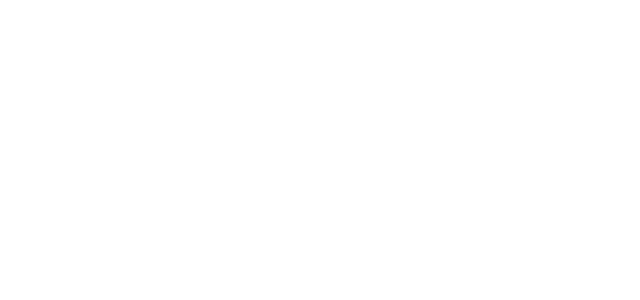
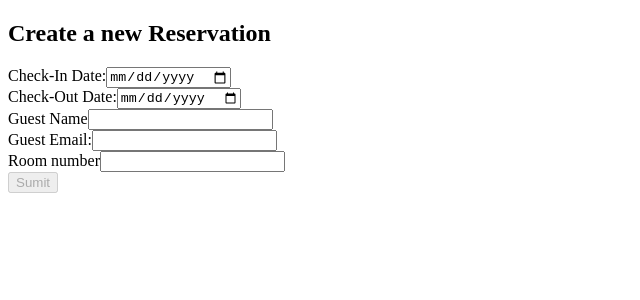
Before and after one commit to eelok/hotel-app-angular, an Angular app: page /edit/1 in a window 1280 px wide. Before the commit this address led to /. Shown: the top 300 px of the page, without its empty margins (0-640 px from the left). Built offline with nearby package versions, Linux system fonts and the light colour scheme.

Commit message:
add update reservation

```diff
--- a/src/app/app-routing.module.ts
+++ b/src/app/app-routing.module.ts
@@ -8,6 +8,7 @@
   { path: '', component: HomeComponent },
   { path: 'new', component: ReservationFormComponent },
   { path: 'list', component: ReservationListComponent },
+  { path: 'edit/:id', component: ReservationFormComponent },
 ];
 
 @NgModule({
--- a/src/app/reservation-form/reservation-form.component.ts
+++ b/src/app/reservation-form/reservation-form.component.ts
@@ -1,7 +1,7 @@
 import { Component, OnInit } from '@angular/core';
 import { FormBuilder, FormGroup, Validators } from '@angular/forms';
 import { ReservationService } from '../reservation/reservation.service';
-import { Router } from '@angular/router';
+import { Router, ActivatedRoute } from '@angular/router';
 
 @Component({
   selector: 'app-reservation-form',
@@ -14,7 +14,8 @@
   constructor(
     private formBuilder: FormBuilder,
     private reservationService: ReservationService,
-    private router: Router
+    private router: Router,
+    private activatedRoute: ActivatedRoute
   ) {}
 
   ngOnInit(): void {
@@ -25,12 +26,32 @@
       guestEmail: ['', [Validators.required, Validators.email]],
       roomNumber: ['', [Validators.required, Validators.min(1)]],
     });
+
+    let id = this.activatedRoute.snapshot.paramMap.get('id');
+
+    if (id) {
+      let reservation = this.reservationService.getReservation(id);
+
+      if (reservation) {
+        this.reservationForm.patchValue(reservation!);
+      }
+    }
   }
 
   submitReservation() {
     if (this.reservationForm.valid) {
       let newReservation = this.reservationForm.value;
-      this.reservationService.createReservation(newReservation);
+
+      let id = this.activatedRoute.snapshot.paramMap.get('id');
+
+      if (!id) {
+        console.log('VALUE: ', this.reservationForm.value);
+        console.log('NEW RESERVATION:', newReservation);
+        this.reservationService.createReservation(newReservation);
+      } else {
+        this.reservationService.updateReservation(id, newReservation);
+      }
+
       this.router.navigate(['/list']);
     }
   }
--- a/src/app/reservation-list/reservation-list.component.html
+++ b/src/app/reservation-list/reservation-list.component.html
@@ -7,7 +7,7 @@
             Guest Email: {{reservation.guestEmail}} <br>
             Room Number: {{reservation.roomNumber}} <br>
             <button (click)="deleteReservation(reservation.id)">Delete</button>
-            <button>Edit</button>
+            <button [routerLink]="['/edit', reservation.id]">Edit</button>
     </li>
 
 </ul>
--- a/src/app/reservation/reservation.module.ts
+++ b/src/app/reservation/reservation.module.ts
@@ -3,9 +3,10 @@
 import { ReservationListComponent } from '../reservation-list/reservation-list.component';
 import { ReservationFormComponent } from '../reservation-form/reservation-form.component';
 import { FormsModule, ReactiveFormsModule } from '@angular/forms';
+import { RouterModule } from '@angular/router';
 
 @NgModule({
   declarations: [ReservationFormComponent, ReservationListComponent],
-  imports: [CommonModule, FormsModule, ReactiveFormsModule],
+  imports: [CommonModule, FormsModule, ReactiveFormsModule, RouterModule],
 })
 export class ReservationModule {}
--- a/src/app/reservation/reservation.service.ts
+++ b/src/app/reservation/reservation.service.ts
@@ -24,7 +24,8 @@
   }
 
   createReservation(reservation: Reservation): void {
-    (reservation.id = uuidv4()), this.reservations.push(reservation);
+    reservation.id = uuidv4();
+    this.reservations.push(reservation);
     console.log(reservation);
     localStorage.setItem('reservations', JSON.stringify(this.reservations));
   }
@@ -38,10 +39,8 @@
     return this.reservations;
   }
 
-  updateReservation(undatedReservation: Reservation) {
-    let index = this.reservations.findIndex(
-      (res) => res.id === undatedReservation.id
-    );
+  updateReservation(id: string, undatedReservation: Reservation) {
+    let index = this.reservations.findIndex((res) => res.id === id);
     this.reservations[index] = undatedReservation;
     localStorage.setItem('reservations', JSON.stringify(this.reservations));
   }
```
